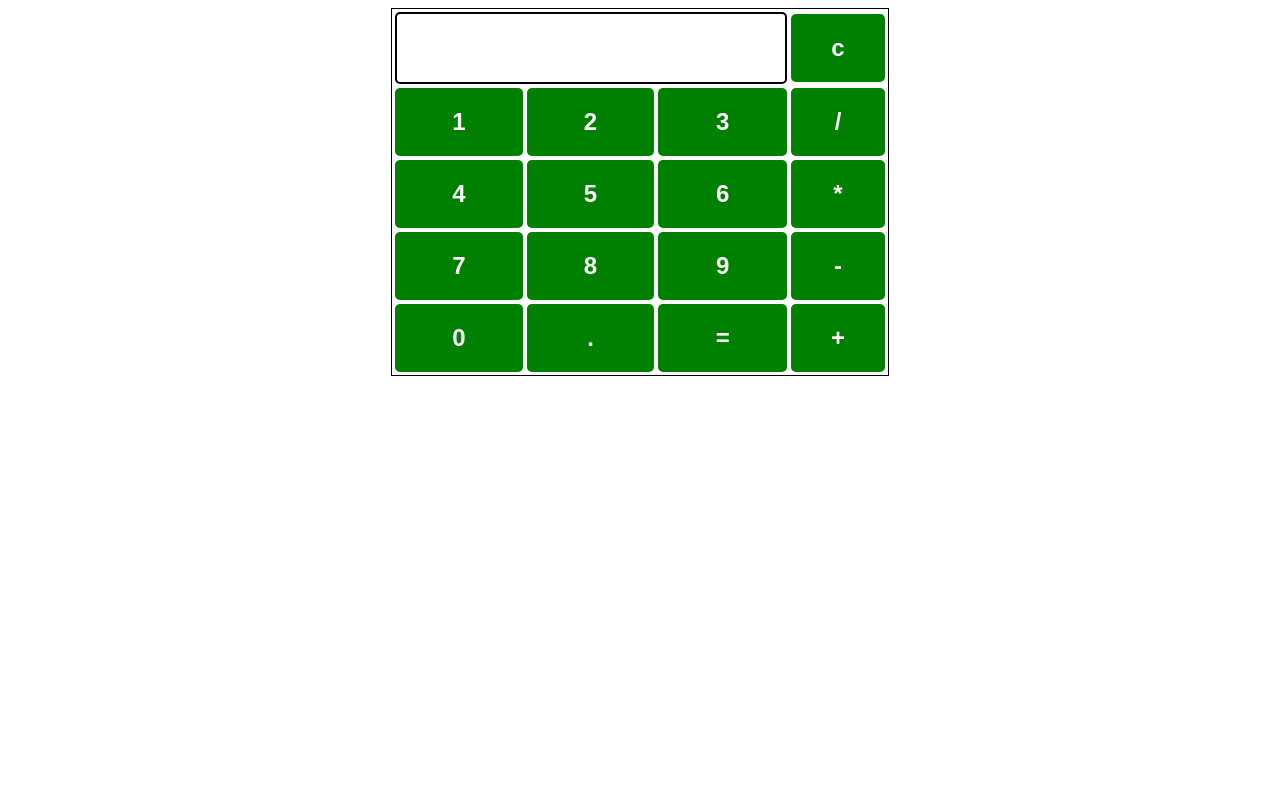
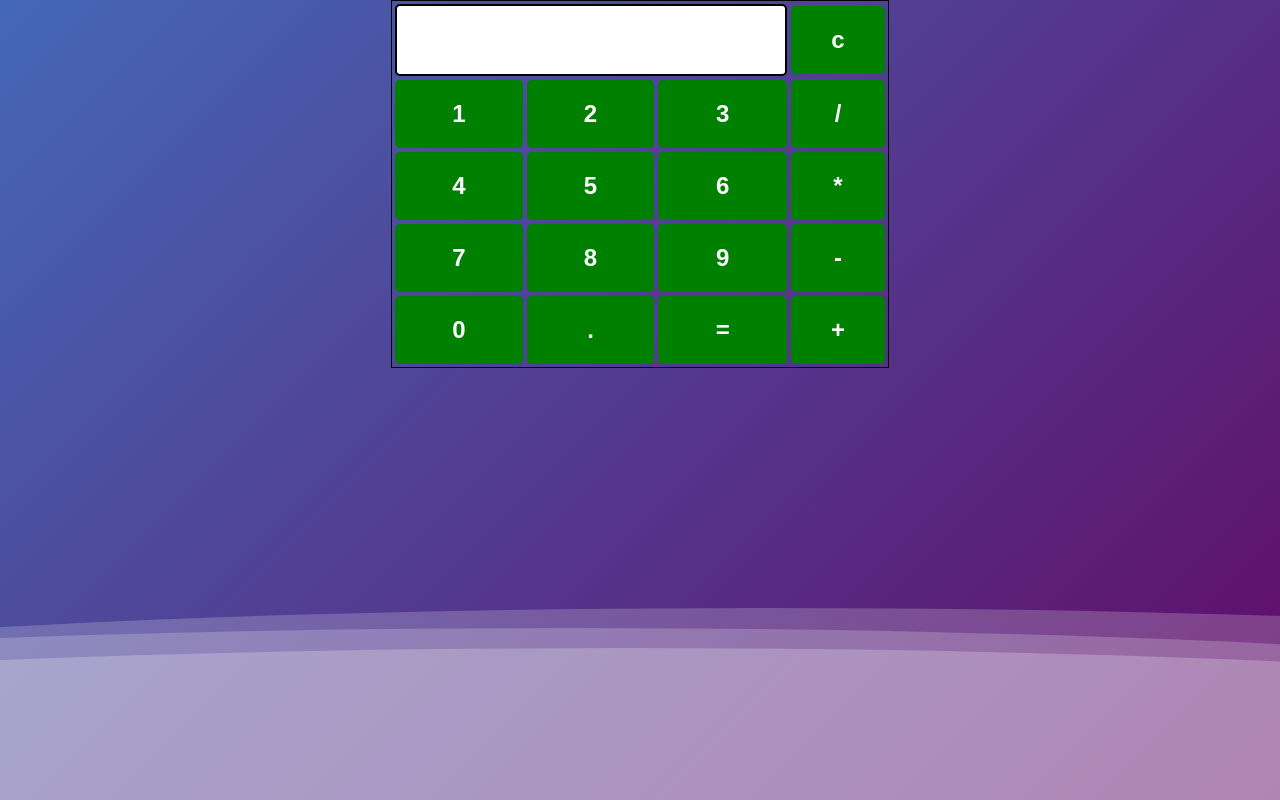
Before and after one commit to CodeMaster10494/Basic-Calculator, a plain HTML site: page index.html in a window 1280 px wide. Drawn offline with nearby package versions, Linux system fonts and the light colour scheme.

Commit message:
Update index.html

```diff
--- a/index.html
+++ b/index.html
@@ -270,6 +270,24 @@
     </script>
 
 </body>
+<head>
+  <meta charset="UTF-8">
+  <title>CodePen - Gradient background with waves</title>
+  <link rel="stylesheet" href="./style.css">
+
+</head>
+<body>
+<!-- partial:index.partial.html -->
+<body>
+  <div>
+     <div class="wave"></div>
+     <div class="wave"></div>
+     <div class="wave"></div>
+  </div>
+</body>
+<!-- partial -->
+
+</body>
 
 
 
```
